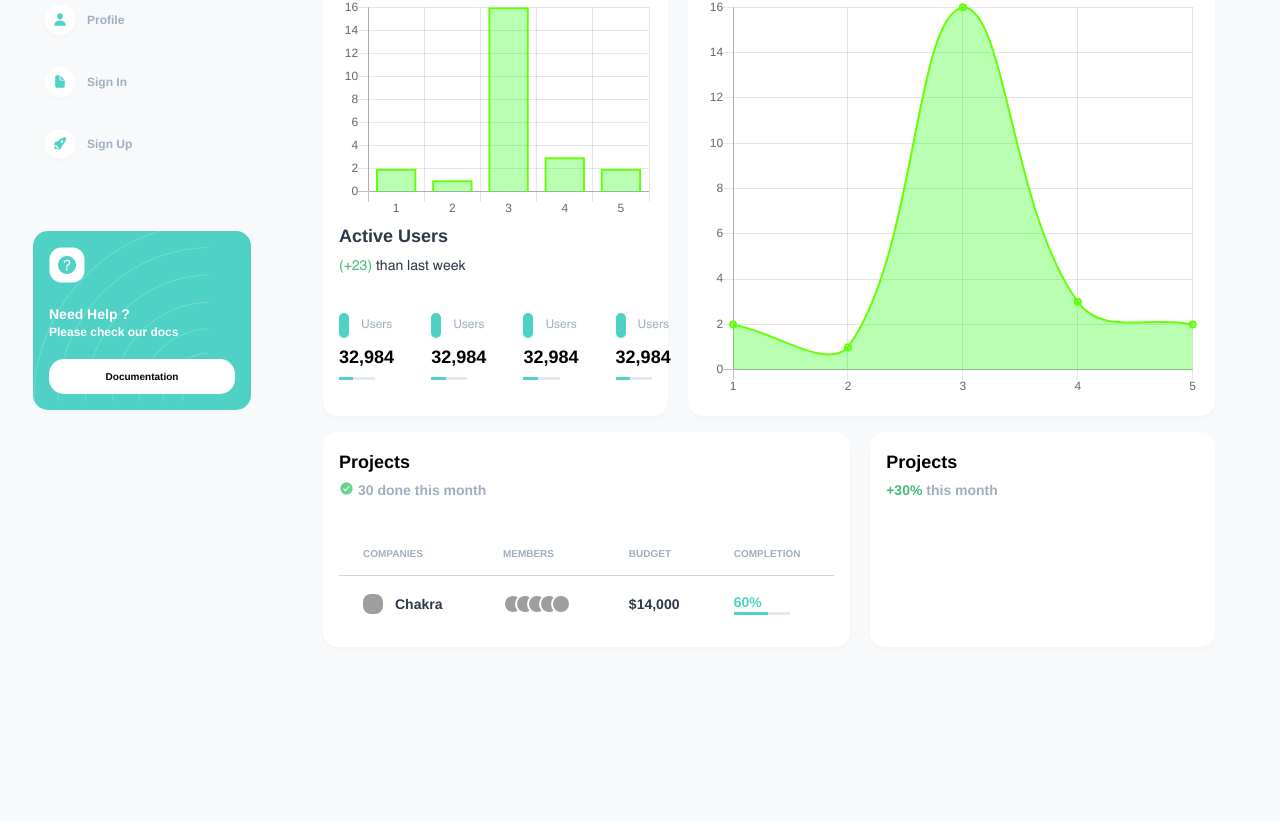
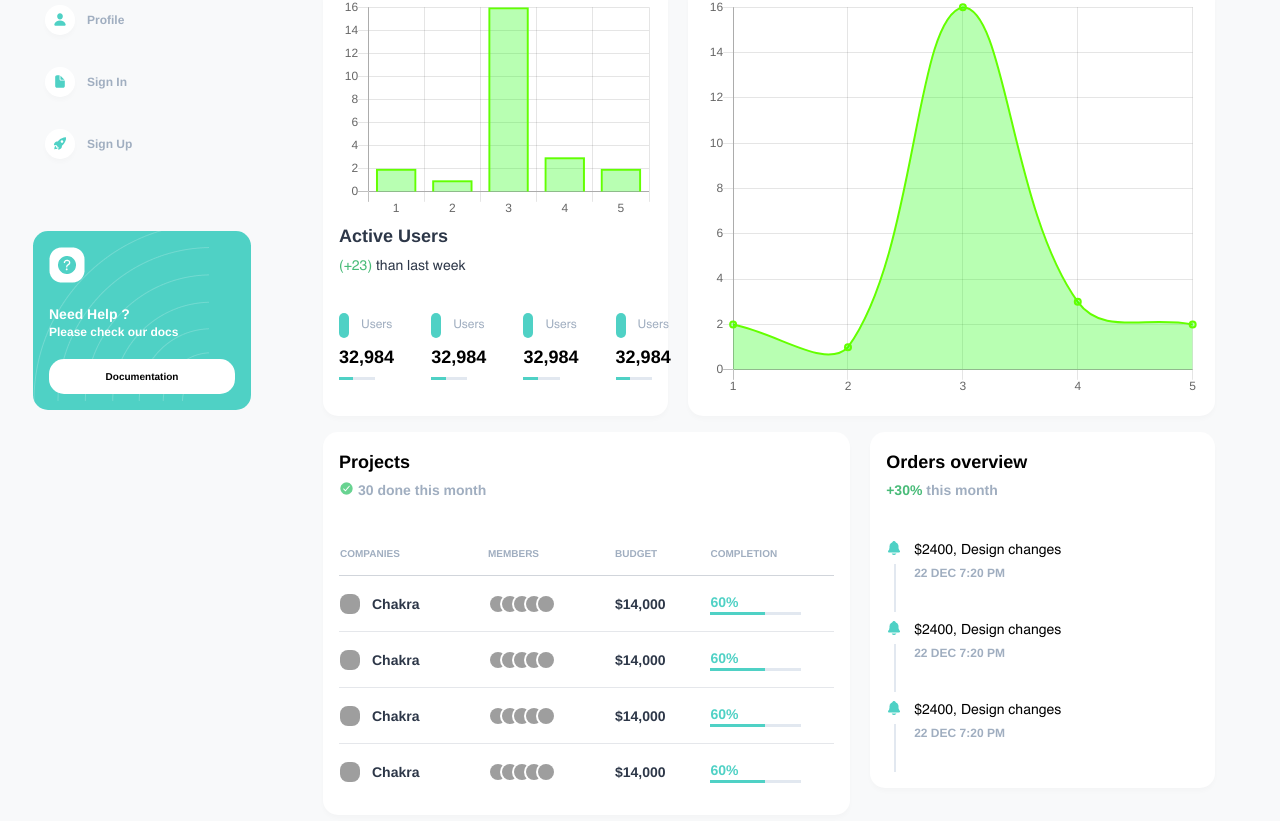
Before and after one commit to yeremiaChris/slicign-purity, a Nuxt app: page / in a window 1280 px wide. Shown: the part 562-1383 px from the top of the page. Before the commit the page ends 1253 px from the top, so only its background shows below. Built offline with nearby package versions, Linux system fonts and the light colour scheme; grey boxes are pictures that could not be loaded.

Commit message:
create ui orders overview

```diff
--- a/components/dashboard/ContentCard.vue
+++ b/components/dashboard/ContentCard.vue
@@ -1,5 +1,5 @@
 <template>
-  <div class="grid lg:grid-cols-5 gap-5">
+  <div class="grid lg:grid-cols-5 items-start gap-5">
     <!-- content 1 -->
     <div class="col-span-3 container-card">
       <!-- title -->
@@ -13,16 +13,38 @@
       </div>
 
       <!-- tables -->
-      <MiscTable :header="header" :data="data" />
+      <MiscTable :header="header" :data="data" class="mt-8" />
     </div>
 
     <!-- content 2 -->
     <div class="col-span-2 container-card">
-      <h2 class="title">Projects</h2>
+      <!-- title -->
+      <h2 class="title">Orders overview</h2>
+
+      <!-- description -->
       <div class="flex-items-center gap-1">
         <p class="text-[#A0AEC0] text-sm mt-1 font-bold">
           <span class="text-[#48BB78]">+30%</span> this month
         </p>
+      </div>
+
+      <!-- orders view -->
+      <div class="mt-10 flex flex-col gap-2">
+        <div class="flex gap-3" v-for="item in 3" :key="item">
+          <!-- icon with line -->
+          <div class="flex flex-col">
+            <img src="/main/bell.png" alt="bell" />
+            <div class="bg-[#E2E8F0] ml-2 mt-2 w-[2px] h-12" />
+          </div>
+
+          <!-- title and description -->
+          <div>
+            <h2 class="text-sm">$2400, Design changes</h2>
+            <h3 class="text-[#A0AEC0] text-xs mt-[4.5px] font-bold">
+              22 DEC 7:20 PM
+            </h3>
+          </div>
+        </div>
       </div>
     </div>
   </div>
@@ -40,6 +62,24 @@ export default {
           budget: 14000,
           completion: 60,
         },
+        {
+          companies: "Chakra",
+          members: 5,
+          budget: 14000,
+          completion: 60,
+        },
+        {
+          companies: "Chakra",
+          members: 5,
+          budget: 14000,
+          completion: 60,
+        },
+        {
+          companies: "Chakra",
+          members: 5,
+          budget: 14000,
+          completion: 60,
+        },
       ],
     };
   },
--- a/components/misc/Table.vue
+++ b/components/misc/Table.vue
@@ -1,5 +1,5 @@
 <template>
-  <div class="mt-8 flex flex-col">
+  <div class="flex flex-col">
     <div class="-my-2 -mx-4 overflow-x-auto sm:-mx-6 lg:-mx-8">
       <div class="inline-block min-w-full py-2 align-middle md:px-6 lg:px-8">
         <div class="overflow-hidden md:rounded-lg">
@@ -10,7 +10,7 @@
                   v-for="item in header"
                   :key="item"
                   scope="col"
-                  class="py-3.5 pl-4 pr-3 text-left text-[10px] font-bold text-[#A0AEC0] sm:pl-6"
+                  class="py-3.5 text-left text-[10px] font-bold text-[#A0AEC0]"
                 >
                   {{ item }}
                 </th>
@@ -21,7 +21,7 @@
                 <td
                   v-for="(value, key) in item"
                   :key="key"
-                  class="whitespace-nowrap text-sm text-[#2D3748] font-bold py-4 pl-4 pr-3 sm:pl-6"
+                  class="whitespace-nowrap text-sm text-[#2D3748] font-bold py-4"
                 >
                   <!-- companies -->
                   <div
```
Also changed, not shown: static/main/bell.png (added).
